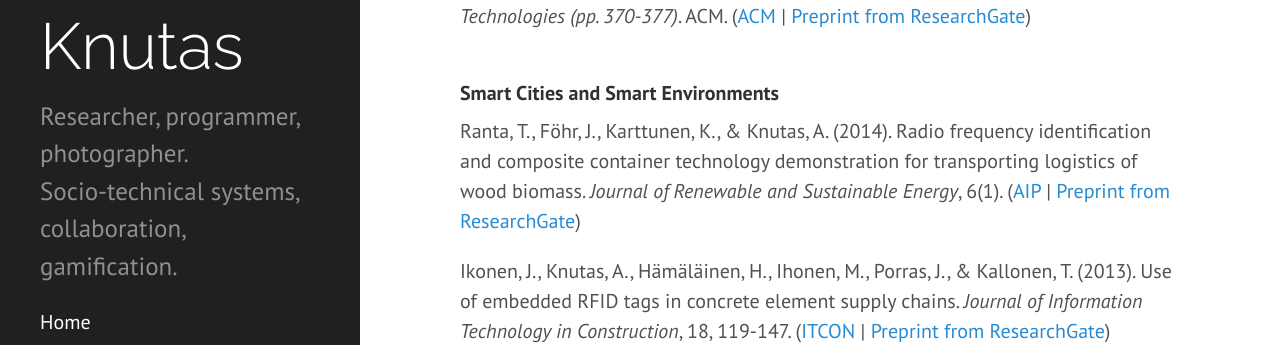
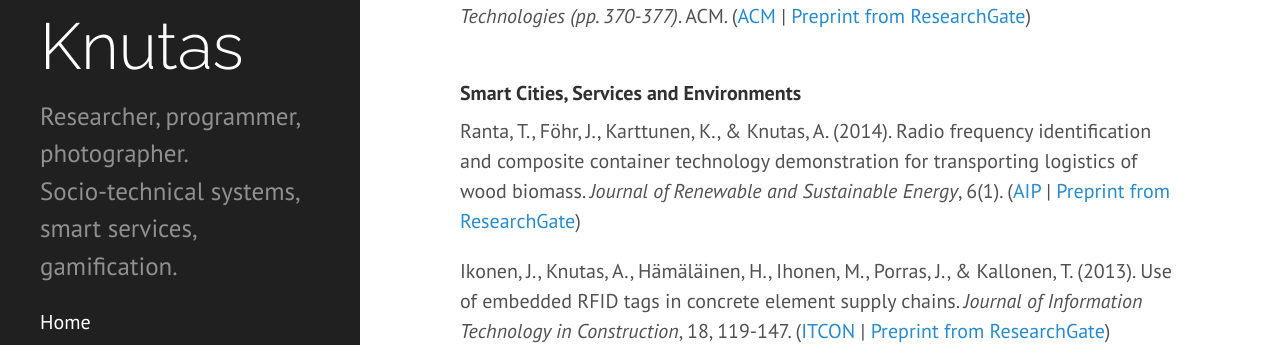
Before and after one commit to aknutas/aknutas.github.io, a Jekyll site: the page built from publications.md, in a window 1280 px wide and 900 px high, scrolled down 474 px. Shown: the part 180-525 px from the top of the window. Built offline with Jekyll 4.4.1, drawn with Linux system fonts in a browser that asks for light colours.

Commit message:
New tagline

```diff
--- a/_config.yml
+++ b/_config.yml
@@ -9,8 +9,8 @@ relative_permalinks: false
 
 # Setup
 title:            'Antti Knutas'
-tagline:          'Researcher, programmer, photographer. <br/> Socio-technical systems, collaboration, gamification.'
-description:      'Researcher, programmer, photographer. <br/> Socio-technical systems, collaboration, gamification.'
+tagline:          'Researcher, programmer, photographer. <br/> Socio-technical systems, smart services, gamification.'
+description:      'Researcher, programmer, photographer. <br/> Socio-technical systems, smart services, gamification.'
 url:              http://anttiknutas.net
 baseurl:          ''
 
--- a/publications.md
+++ b/publications.md
@@ -16,7 +16,7 @@ Knutas, A., Ikonen, J., Nikula, U., & Porras, J. (2014, June). Increasing collab
 <br/>
 <br/>
 
-#### Smart Cities and Smart Environments
+#### Smart Cities, Services and Environments
 Ranta, T., Föhr, J., Karttunen, K., & Knutas, A. (2014). Radio frequency identification and composite container technology demonstration for transporting logistics of wood biomass. *Journal of Renewable and Sustainable Energy*, 6(1).
 ([AIP](http://dx.doi.org/10.1063/1.4862786) | [Preprint from ResearchGate](https://www.researchgate.net/profile/Kalle_Karttunen2/publication/263007196_Radio_frequency_identification_and_composite_container_technology_demonstration_for_transporting_logistics_of_wood_biomass/links/53f70cd40cf22be01c452f93.pdf))
 
```
